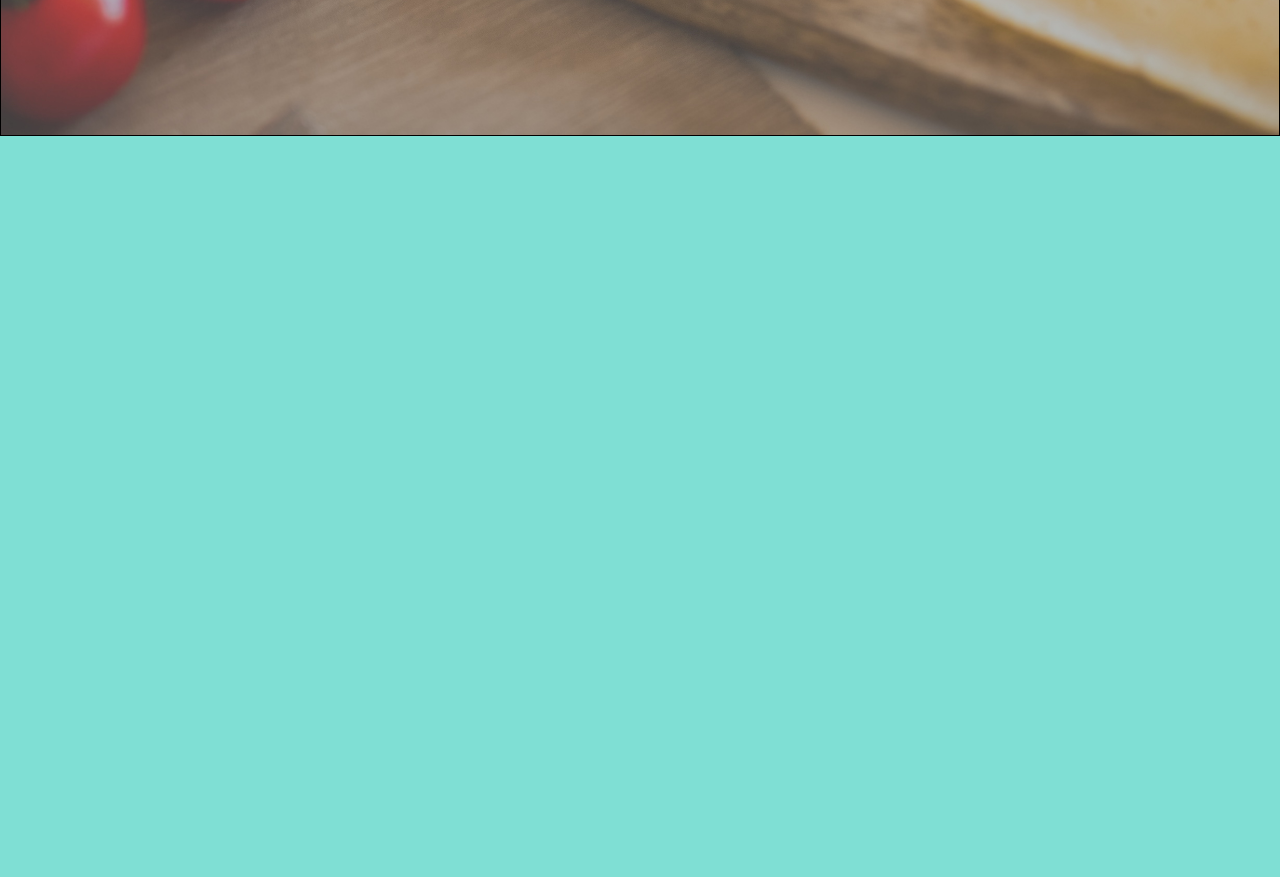
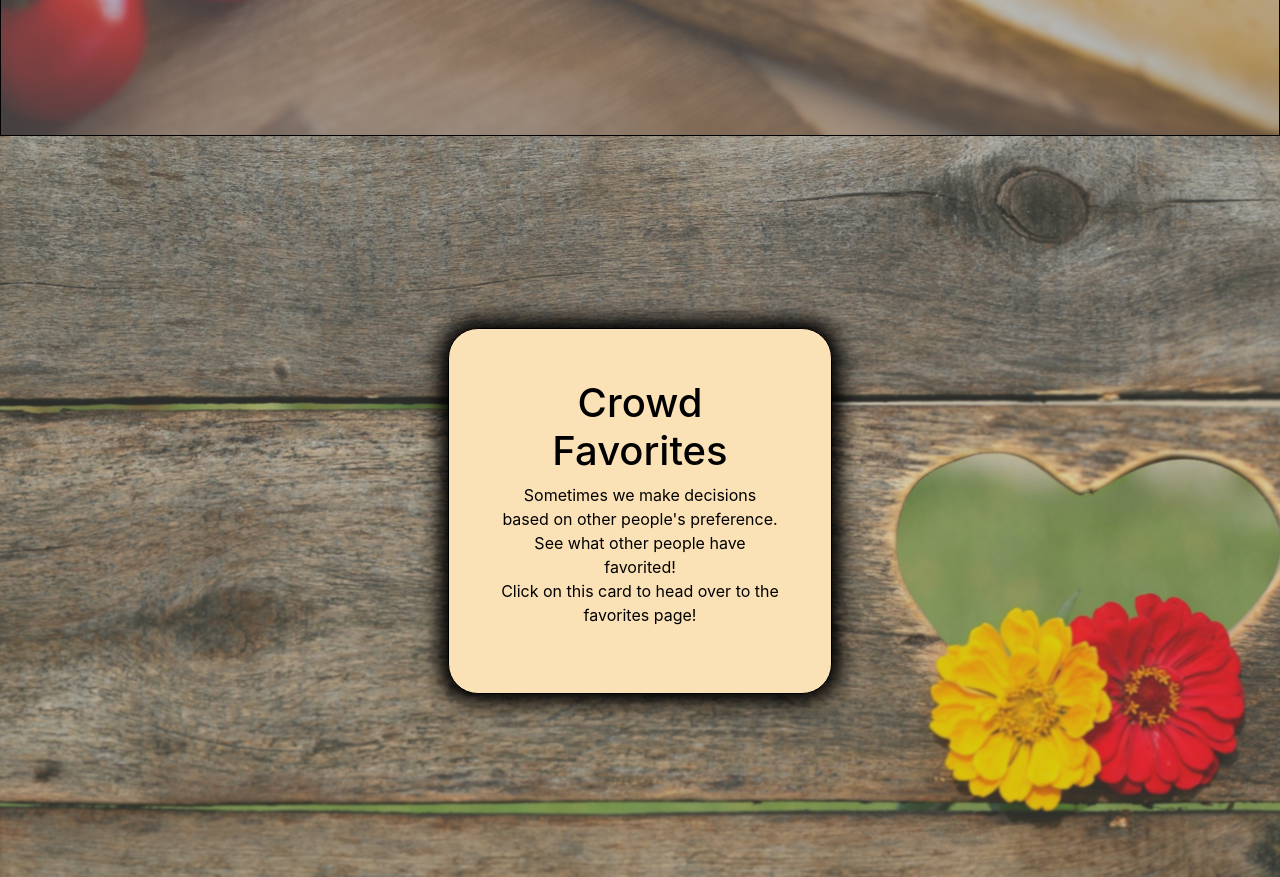
Before and after one commit to katean004/Spontaneous-Weekend-3.0, a React (Create React App) app: page /home in a window 1280 px wide. Shown: the part 1920-2797 px from the top of the page. Before the commit the page ends 2056 px from the top, so only its background shows below. Built offline with nearby package versions, Linux system fonts and the light colour scheme; no server answers.

Commit message:
Finished home page

```diff
--- a/src/components/Home/home.css
+++ b/src/components/Home/home.css
@@ -8,20 +8,28 @@
 }
 
 .movieSection {
-  background-image: url("../../images//movieSection.JPG");
+  background-image: url("../../images/movieSection.JPG");
   background-size: cover;
   background-repeat: none;
   background-position: center;
   height: 1000px;
-  padding-top: 12%;
+  padding-top: 15%;
 }
 .restaurantSection {
-  background-image: url("../../images//foodSection.JPG");
+  background-image: url("../../images/foodSection.JPG");
   background-size: cover;
   background-repeat: none;
   background-position: center;
   height: 1000px;
-  padding-top: 12%;
+  padding-top: 15%;
+}
+.favoriteSection {
+  background-image: url("../../images/favoritesPage.JPG");
+  background-size: cover;
+  background-repeat: none;
+  background-position: center;
+  height: 1000px;
+  padding-top: 15%;
 }
 
 .section__card {
@@ -49,6 +57,7 @@
 }
 .section__link:active {
   text-decoration: none;
+  background-color: #7fdfd4;
   color: black;
 }
 
--- a/src/components/Home/home.js
+++ b/src/components/Home/home.js
@@ -14,8 +14,8 @@ class Home extends Component {
       <div className="homePage__Main">
         <div className="movieSection">
           <Fade>
+              <div className="section__card fade-in2">
             <Link to="/movie" className="section__link">
-              <div className="section__card fade-in2">
                 <div className="section__content fade-in2">
                   <h1>Movie Randomizer</h1>
                   <p>
@@ -25,14 +25,14 @@ class Home extends Component {
                     Click on this card to head over to the movie page!
                   </p>
                 </div>
+            </Link>
               </div>
-            </Link>
           </Fade>
         </div>
         <div className="restaurantSection">
           <Fade>
+            <div className="section__card">
             <Link to="/restaurant" className="section__link">
-            <div className="section__card">
               <div className="section__content">
                 <h1>Restaurant Randomizer</h1>
                 <p>We often ask "What do you wanna eat?"
@@ -42,8 +42,25 @@ class Home extends Component {
                   Click on this card to head over to the restaurants page!
                 </p>
               </div>
+            </Link>
             </div>
+          </Fade>
+        </div>
+        <div className="favoriteSection">
+          <Fade>
+            <div className="section__card">
+            <Link to="/favorites" className="section__link">
+              <div className="section__content">
+                <h1>Crowd Favorites</h1>
+                <p>Sometimes we make decisions based on other people's preference.
+                  <br/>
+                  See what other people have favorited!
+                  <br/>
+                  Click on this card to head over to the favorites page!
+                </p>
+              </div>
             </Link>
+            </div>
           </Fade>
         </div>
       </div>
```
